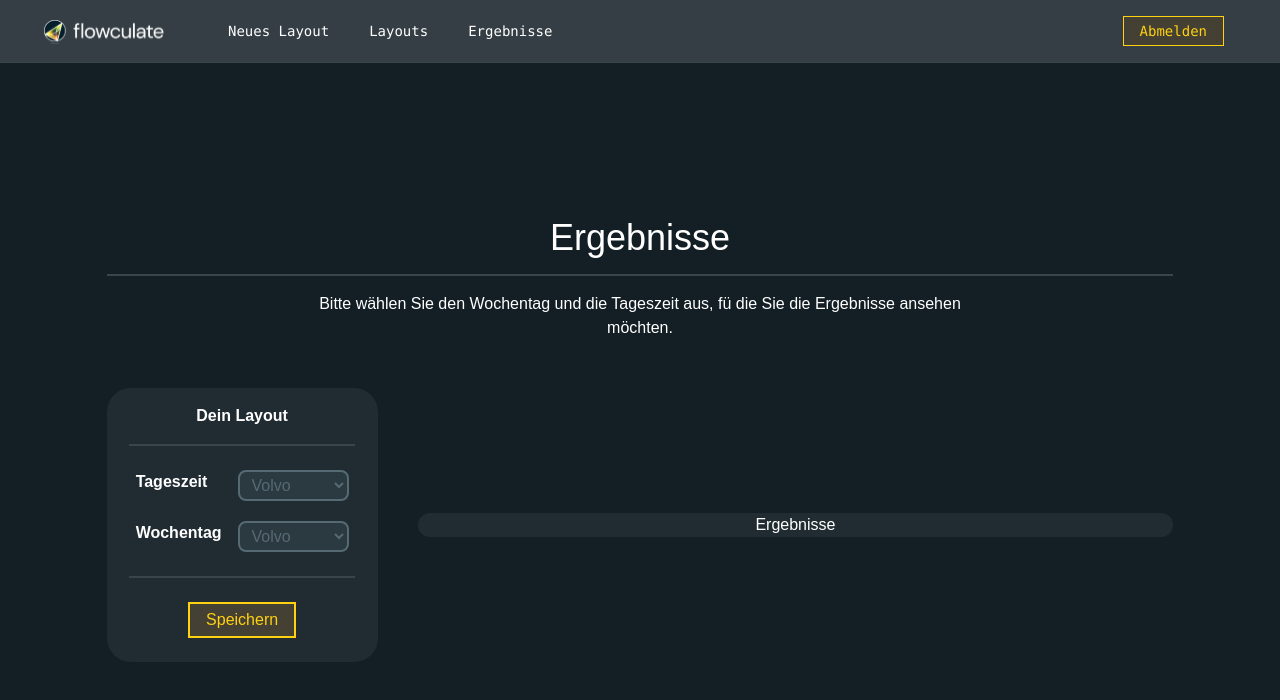
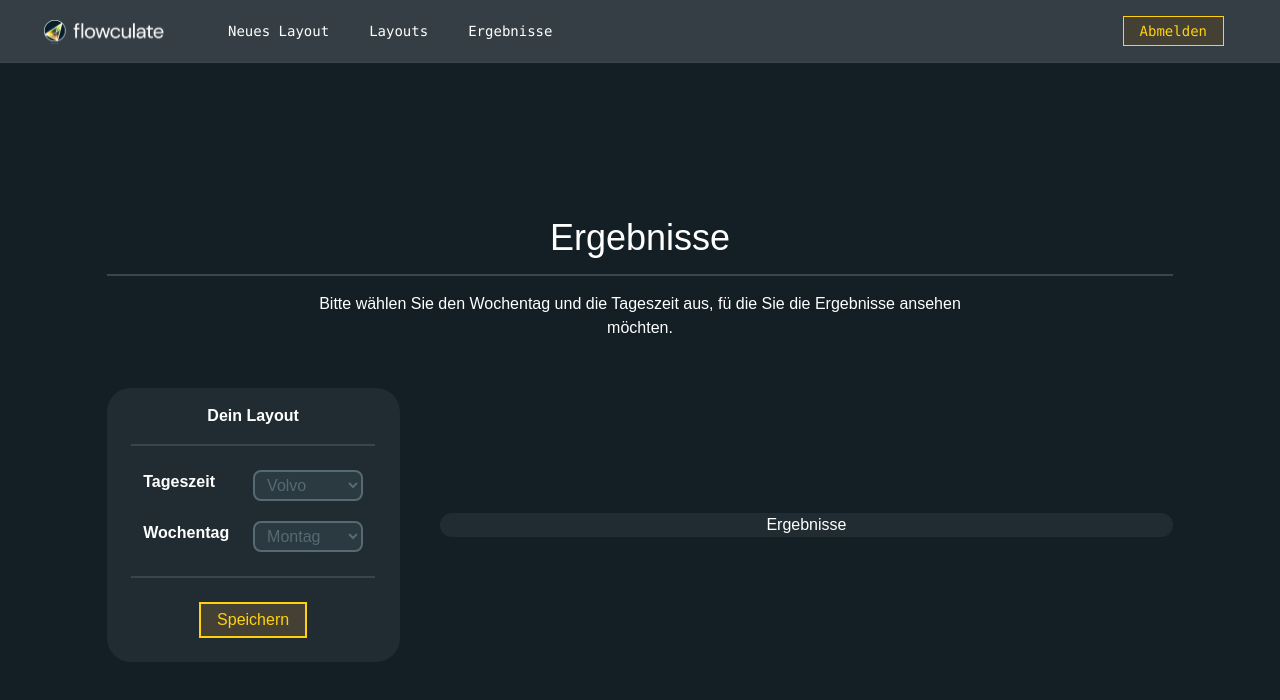
Before and after one commit to TobiasL98/Onlineumfragetool-Teamprojekt-2024, a Next.js app: page /admin/results in a window 1280 px wide. Shown: the top 700 px of the page. Built offline with nearby package versions, Linux system fonts and the light colour scheme.

Commit message:
Added days and the form looks better

```diff
--- a/src/app/(admin)/admin/results/page.tsx
+++ b/src/app/(admin)/admin/results/page.tsx
@@ -19,29 +19,34 @@ export default function Results() {
 						<Headline className="mb-2">
 							<h4 className="font-semibold">Dein Layout</h4>
 						</Headline>
-						<form name="results" id="results" className="">
-							<div className="flex justify-between">
+						<form
+							name="results"
+							id="results"
+							className="grid w-3/4 grid-cols-2 grid-rows-2 gap-y-5 text-left"
+						>
 							<label htmlFor="time" className="font-semibold">
 								Tageszeit
 							</label>
 							<Select name="time" id="time">
+								{/*TODO*/}
 								<option value="volvo">Volvo</option>
 								<option value="saab">Saab</option>
 								<option value="mercedes">Mercedes</option>
 								<option value="audi">Audi</option>
 							</Select>
-							</div>
-							<div className="mt-5 flex justify-between space-x-4">
+
 							<label htmlFor="day" className="font-semibold">
 								Wochentag
 							</label>
-								<Select name="time" id="time">
-									<option value="volvo">Volvo</option>
-									<option value="saab">Saab</option>
-									<option value="mercedes">Mercedes</option>
-									<option value="audi">Audi</option>
+							<Select name="day" id="day">
+								<option value="monday">Montag</option>
+								<option value="tuesday">Dienstag</option>
+								<option value="wednesday">Mittwoch</option>
+								<option value="thursday">Donnerstag</option>
+								<option value="friday">Freitag</option>
+								<option value="saturday">Samstag</option>
+								<option value="sunday">Sonnabend</option>
 							</Select>
-							</div>
 						</form>
 						<Headline className="mt-6"></Headline>
 						<Button
```
Lines whose indentation alone changed are shown as unchanged.
